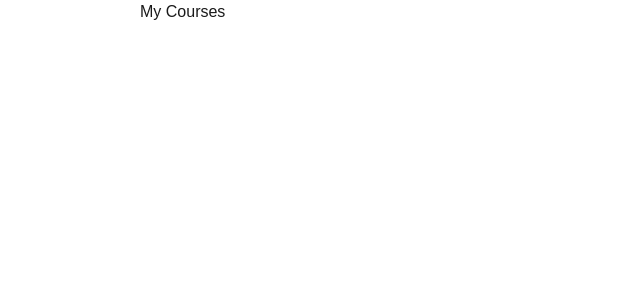
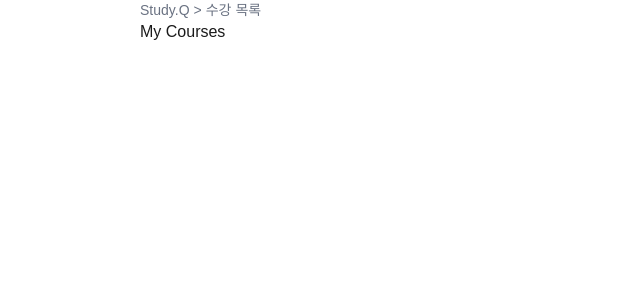
Before and after one commit to UbAA-pj/Study.Q-FE, a React (Vite) app: page /my-courses in a window 1280 px wide. Shown: the top 300 px of the page, without its empty margins (0-640 px from the left). Built offline with nearby package versions, Linux system fonts and the light colour scheme; a web font is replaced by a local one.

Commit message:
feat: Breadcrumb 컴포넌트 구현 (#9)

```diff
--- a/src/Layout/MainLayout.jsx
+++ b/src/Layout/MainLayout.jsx
@@ -1,10 +1,13 @@
 import { Outlet } from 'react-router-dom';
+import Breadcrumb from '../components/Breadcrumb';
 
 export default function MainLayout() {
   return (
     <div className="min-h-screen flex flex-col items-center">
       <div className="w-full max-w-250 flex flex-col flex-1">
         {/* Header */}
+
+        <Breadcrumb />
 
         {/* Page */}
         <main className="flex-1">
--- /dev/null
+++ b/src/components/Breadcrumb.jsx
@@ -0,0 +1,27 @@
+import { Link, useMatches } from 'react-router-dom';
+
+const Breadcrumb = () => {
+  const matches = useMatches();
+  const crumbs = matches.filter((match) => match.handle?.breadcrumb);
+
+  return (
+    <nav className="flex items-center gap-1 text-sm text-gray-500">
+      {crumbs.map((crumb, index) => (
+        <span key={crumb.id} className="flex items-center gap-1">
+          {index < crumbs.length - 1 ? (
+            <>
+              <Link to={crumb.pathname} className="hover:text-gray-800">
+                {crumb.handle.breadcrumb}
+              </Link>
+              <span>&gt;</span>
+            </>
+          ) : (
+            <span>{crumb.handle.breadcrumb}</span>
+          )}
+        </span>
+      ))}
+    </nav>
+  );
+};
+
+export default Breadcrumb;
```
